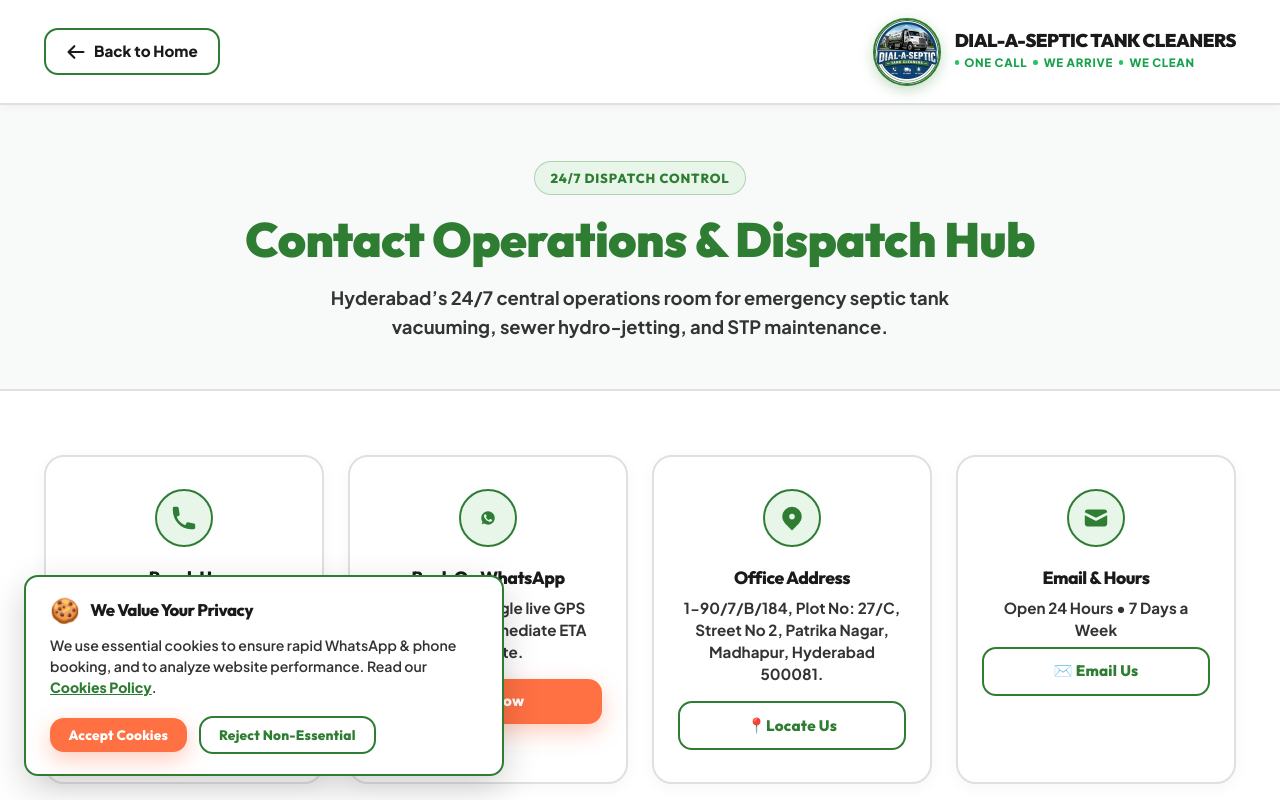
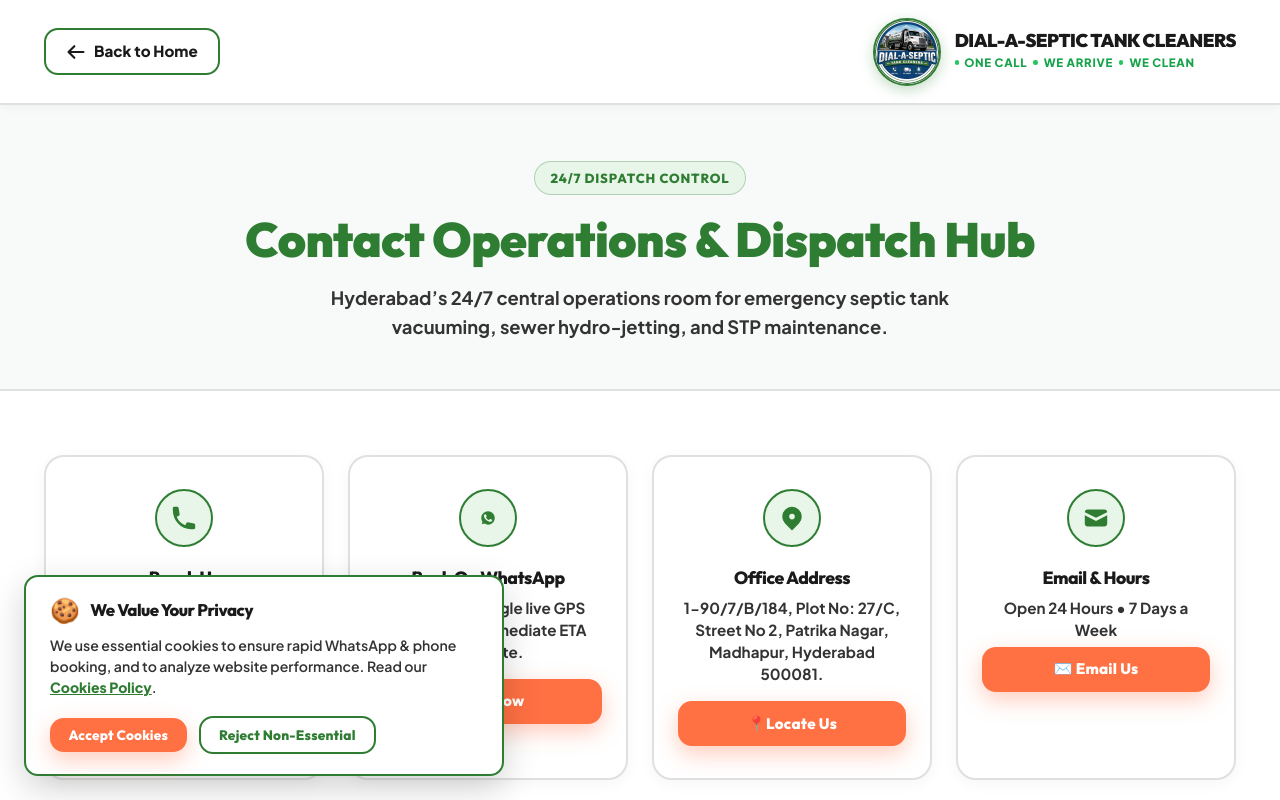
Before and after one commit to dialaseptictankcleaners1/dialaseptictankcleaners, a plain HTML site: page contact/index.html in a window 1280 px wide. Shown: the top 800 px of the page. Drawn offline with Linux system fonts and the light colour scheme.

```diff
--- a/contact/index.html
+++ b/contact/index.html
@@ -120,7 +120,7 @@
           <p class="contact-card-detail">
             1-90/7/B/184, Plot No: 27/C, Street No 2, Patrika Nagar, Madhapur, Hyderabad 500081.
           </p>
-          <a href="https://maps.google.com/?q=Patrika+Nagar+Madhapur+Hyderabad" target="_blank" class="btn btn-outline"
+          <a href="https://maps.google.com/?q=Patrika+Nagar+Madhapur+Hyderabad" target="_blank" class="btn btn-primary"
             style="width: 100%; padding: 0.65rem 1rem;">
             📍Locate Us
           </a>
@@ -139,7 +139,7 @@
             Open 24 Hours • 7 Days a Week
           </p>
 
-          <a href="mailto:dialaseptictankcleaners@gmail.com" class="btn btn-outline"
+          <a href="mailto:dialaseptictankcleaners@gmail.com" class="btn btn-primary"
             style="width: 100%; padding: 0.65rem 1rem;">
             ✉️ Email Us
           </a>
```
